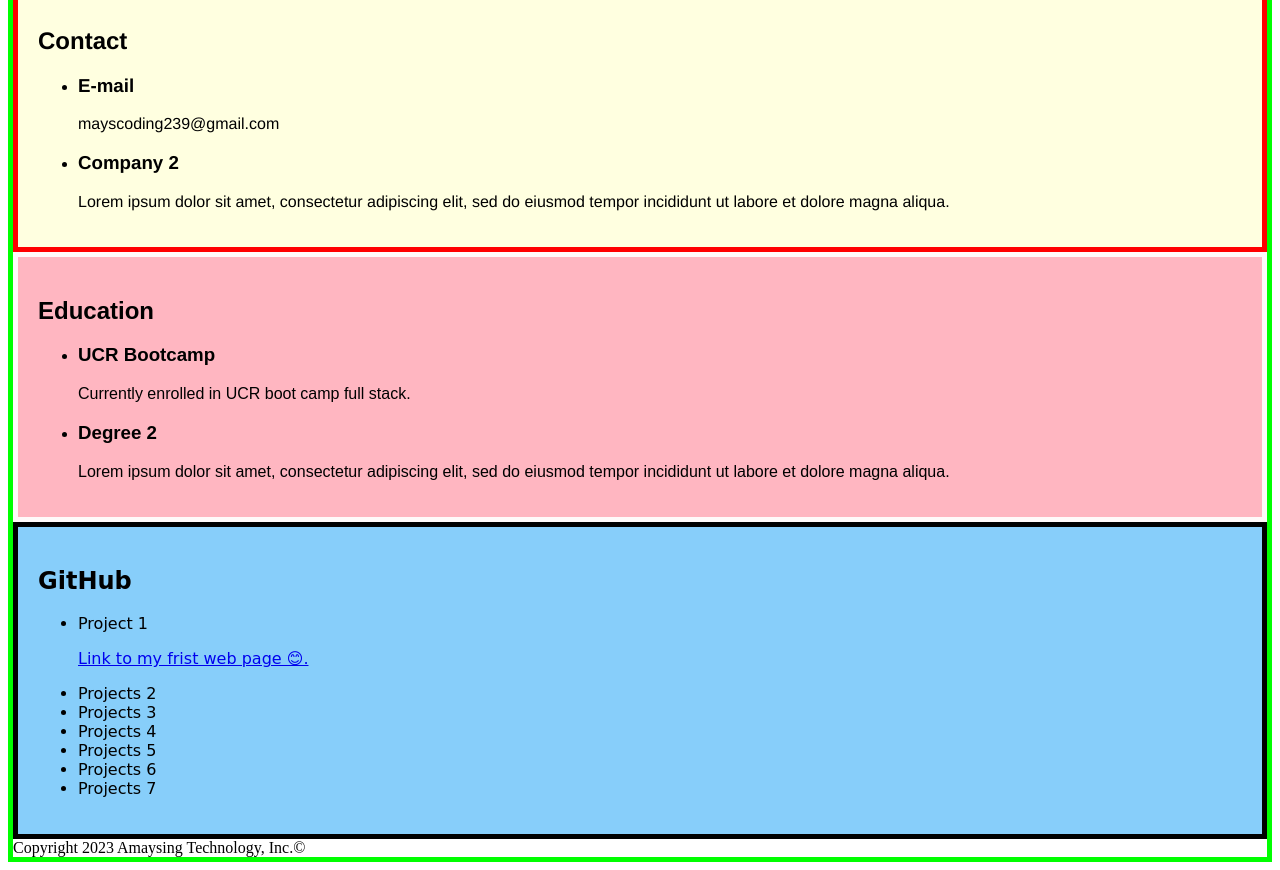
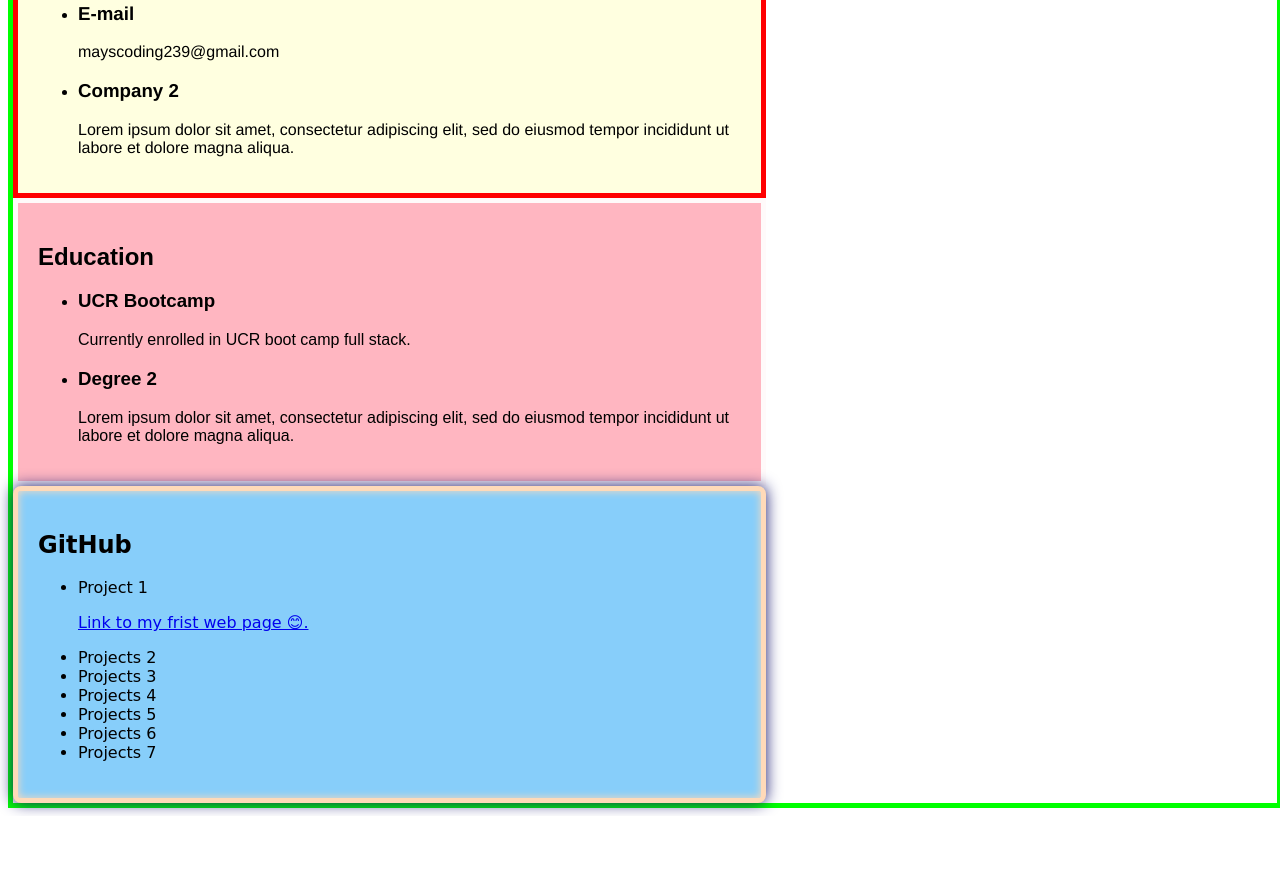
Before and after one commit to Dre0239/-am-portfolio, a plain HTML site: page index.html in a window 1280 px wide. Shown: the part 1053-1923 px from the top of the page. After the commit the page ends 1869 px from the top, so only its background shows below. Drawn offline with Linux system fonts and the light colour scheme.

Commit message:
added grid to css.

```diff
--- a/assets/styles.css
+++ b/assets/styles.css
@@ -3,9 +3,12 @@
 .container {
     column-width: 250px;
     column-gap: 20px;
-    display: flex;
+    /*display: flex; commented out and added display grid*/
     flex-direction: column;
     border: 5px solid lime;
+    display: grid;
+    width: 100%;
+    grid-template-columns: repeat(2, 1fr);
 
 }
 
@@ -61,10 +64,17 @@ section {
     border: 5px solid snow;
     font-family: Arial, Helvetica, sans-serif;
 
-}
+
+    }
+
 
 #GitHub {
     background-color: lightskyblue;
     font-family: cursive ;
-    border: 5px solid black ;
-}
+    border: 5px solid peachpuff;
+    border-radius: 8px;
+    transition: all 0.5s ease-in-out;
+    box-shadow: inset 0px 0px 8px
+    peachpuff, 0 0 15px
+    midnightblue
+    }
```
